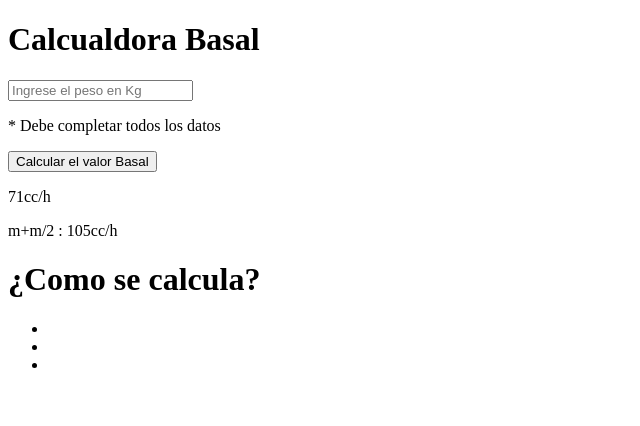
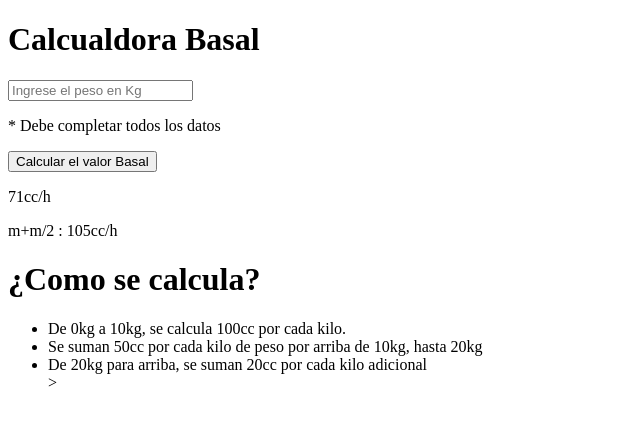
Before and after one commit to Joshua005/Programando-Py, a plain HTML site: page index.html in a window 1280 px wide. Shown: the whole page, without its empty margins (0-640 px from the left). Drawn offline with Linux system fonts and the light colour scheme.

Commit message:
Update index.html

```diff
--- a/index.html
+++ b/index.html
@@ -24,9 +24,9 @@
                     ¿Como se calcula?
                 </h1>
                 <ul>
-                    <li></li>
-                    <li></li>
-                    <li></li>
+                     <li>De 0kg a 10kg, se calcula 100cc por cada kilo.</li>
+                    <li>Se suman 50cc por cada kilo de peso por arriba de 10kg, hasta 20kg</li>
+                    <li>De 20kg para arriba, se suman 20cc por cada kilo adicional</li>>
                 </ul>
             </div>
         </div>
```
